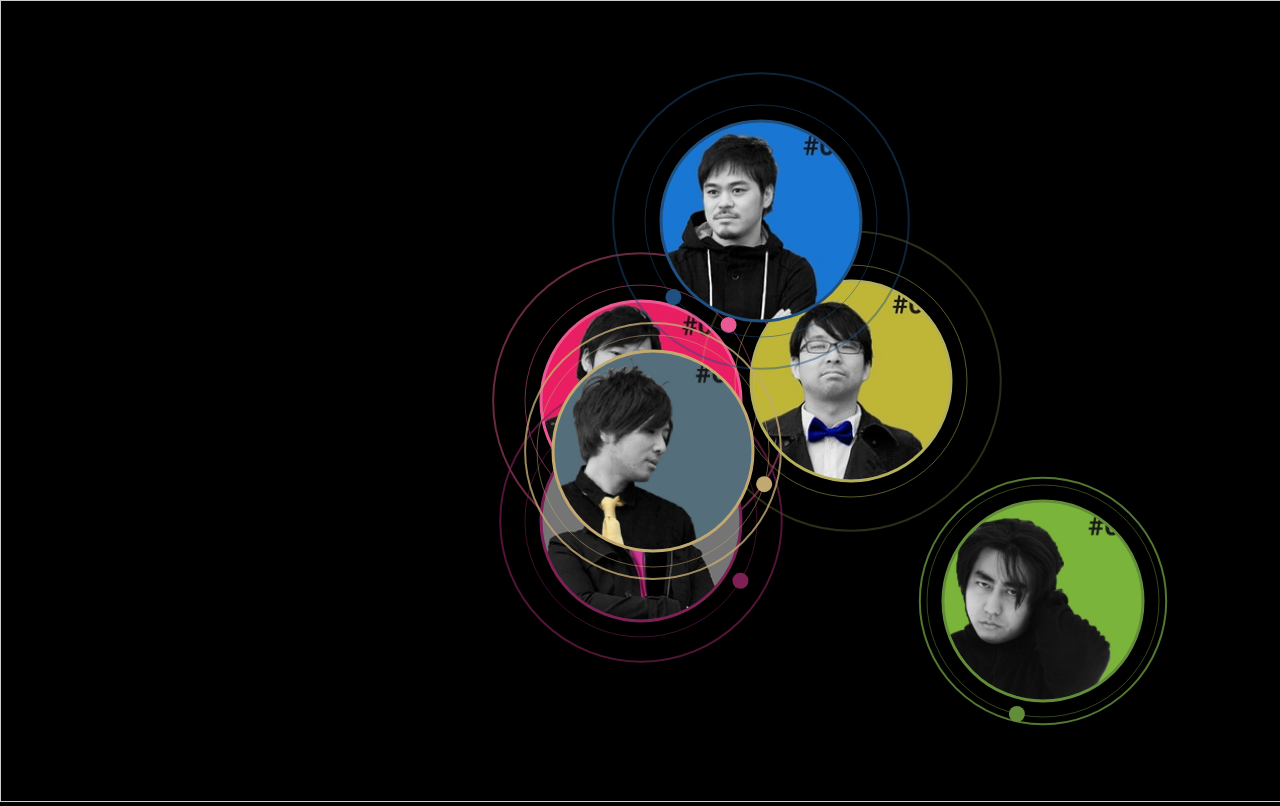
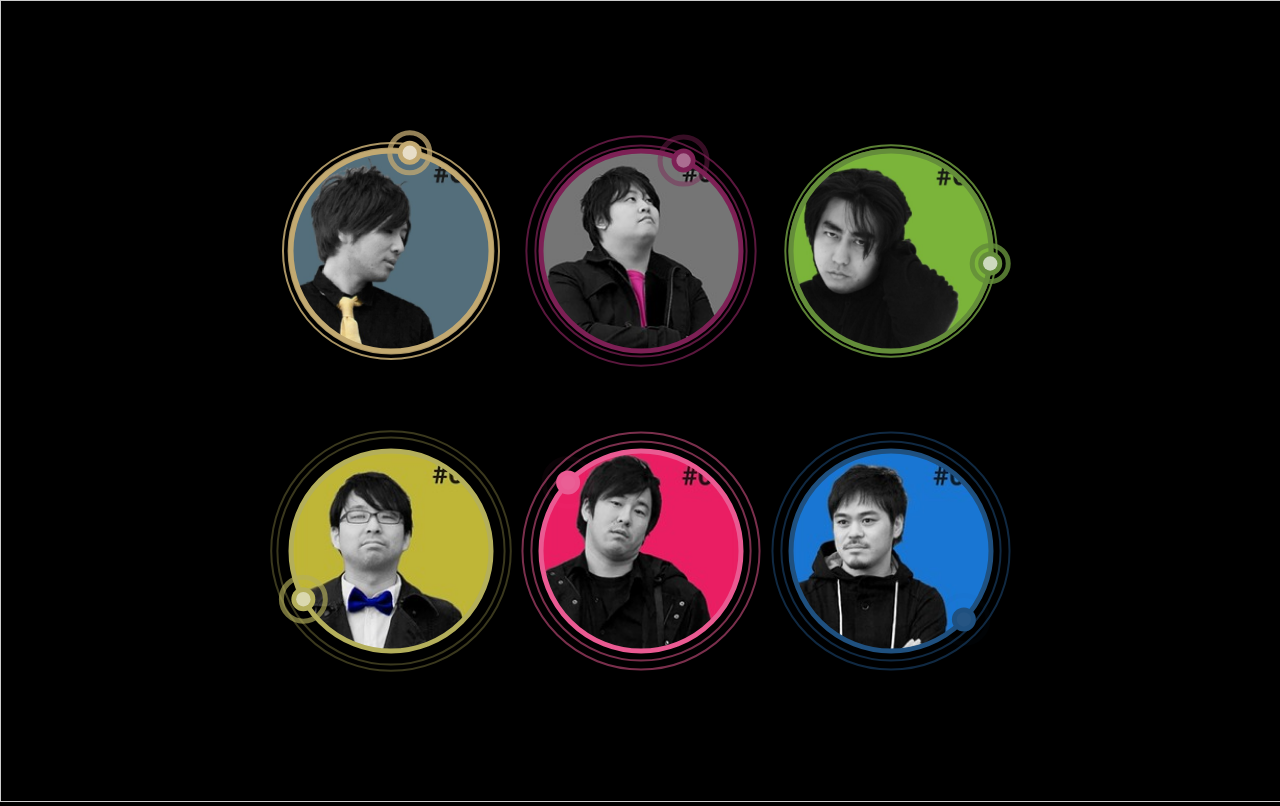
Before and after one commit to takustaqu/bv-circlemap, a plain HTML site: page build/index.html in a window 1280 px wide. Drawn offline with Linux system fonts and the light colour scheme.

Commit message:
scale指定を適用するように修正

```diff
--- a/build/index.html
+++ b/build/index.html
@@ -31,51 +31,75 @@
 
     map.addBitt({
         velocity:1,
-        translate:{x:0,y:0},
+        translate:{x:0,y:0+150},
+        scale:1,
         props:{
           icon:"images/01.jpg"
         },
-        timeshift:0
+        timeshift:0,
+        onclick:function(arg){
+            alert(arg.props.icon);
+        }
     });
     map.addBitt({
         velocity:1,
-        translate:{x:210,y:-20},
+        translate:{x:250*(-1),y:0+150},
+        scale:1,
         props:{
           icon:"images/02.jpg"
         },
-        timeshift:0.8
+        timeshift:0.8,
+        onclick:function(arg){
+            alert(arg.props.icon);
+        }
     });
     map.addBitt({
         velocity:1,
-        translate:{x:120,y:-180},
+        translate:{x:250*(1),y:0+150},
+        scale:1,
         props:{
           icon:"images/03.jpg"
         },
-        timeshift:0.5
+        timeshift:0.5,
+        onclick:function(arg){
+            alert(arg.props.icon);
+        }
     });
     map.addBitt({
         velocity:1,
-        translate:{x:0,y:120},
+        translate:{x:0,y:0-150},
+        scale:1,
         props:{
           icon:"images/04.jpg"
         },
-        timeshift:0.2
+        timeshift:0.2,
+        onclick:function(arg){
+            alert(arg.props.icon);
+        }
     });
     map.addBitt({
         velocity:1,
-        translate:{x:12,y:50},
+        translate:{x:250*(-1),y:0-150},
+        scale:1,
         props:{
           icon:"images/05.jpg"
         },
-        timeshift:0.16
+        timeshift:0.16,
+        onclick:function(arg){
+            alert(arg.props.icon);
+        }
     });
     map.addBitt({
         velocity:1,
-        translate:{x:402,y:200},
+        translate:{x:250*(1),y:0-150},
+        scale:1,
         props:{
           icon:"images/06.jpg"
         },
-        timeshift:0.4
+        timeshift:0.4,
+        onclick:function(arg){
+            alert(arg.props.icon);
+        }
     });
 </script>
 </body>
--- a/build/js/circlemap.js
+++ b/build/js/circlemap.js
@@ -61,11 +61,41 @@ var Radkit = (function () {
 if (!Vibrant) {
     var Vibrant = false;
 }
+(function ($) {
+    $.fn.setTouchStart = function (touchEventHandler) {
+        var isTouch = ('ontouchstart' in window);
+        // PC/SmartPhone両対応
+        $(this).die('touchstart');
+        $(this).live('touchstart', touchEventHandler);
+        $(this).die('mousedown');
+        $(this).live('mousedown', touchEventHandler);
+        // SmartPhoneでもmouseイベントを拾ってしまう端末が存在するため、
+        // タッチできる環境(SmartPhone)であればマウス操作不可にする。
+        if (isTouch) {
+            $(this).die('mousedown', touchEventHandler);
+        }
+    };
+    $.fn.setTouchEnd = function (touchEventHandler) {
+        var isTouch = ('ontouchstart' in window);
+        // PC/SmartPhone両対応
+        $(this).die('touchend');
+        $(this).live('touchend', touchEventHandler);
+        $(this).die('mouseup');
+        $(this).live('mouseup', touchEventHandler);
+        // SmartPhoneでもmouseイベントを拾ってしまう端末が存在するため、
+        // タッチできる環境(SmartPhone)であればマウス操作不可にする。
+        if (isTouch) {
+            $(this).die('mouseup', touchEventHandler);
+        }
+    };
+})(jQuery);
 var Circlemap = (function () {
     function Circlemap(options) {
         this._bitts = [];
         this._canvas = false;
         this._ctx = false;
+        this._touchAreaCanvas = false;
+        this._touchCtx = false;
         this._screenSize = { w: 0, h: 0 };
         this._props = {};
         this._globalBeatRotate = 0;
@@ -75,12 +105,38 @@ var Circlemap = (function () {
         this._radkit = new Radkit();
         this._props = {
             cellBaseSize: 200,
-            cellBeatRailPadding: 16
+            cellBeatRailPadding: 0
         };
+        //DOM取得
         this._canvas = document.getElementById(options.canvasId);
         this._ctx = this._canvas.getContext("2d");
+        this._touchAreaCanvas = document.createElement("canvas");
+        this._touchCtx = this._touchAreaCanvas.getContext("2d");
+        //canvasのフィット処理
         this.fitCanvasSize();
         this.getCanvasSize();
+        //クリックイベント実行
+        this._canvas.onmousedown = function (e) {
+            e.preventDefault();
+            e.stopPropagation();
+            var code = $this.checkObjectIdFromAxis(e.offsetX, e.offsetY);
+            var target = $this._bitts[code];
+            if (!!target.onmousedown && typeof target.onmousedown == "function") {
+                target.onmousedown.call({}, target);
+            }
+        };
+        this._canvas.onmouseup = function (e) {
+            e.preventDefault();
+            e.stopPropagation();
+            var code = $this.checkObjectIdFromAxis(e.offsetX, e.offsetY);
+            var target = $this._bitts[code];
+            if (!!target.onmouseup && typeof target.onmouseup == "function") {
+                target.onmouseup.call({}, target);
+            }
+            if (!!target.onclick && typeof target.onclick == "function") {
+                target.onclick.call({}, target);
+            }
+        };
         //console.log(this._ctx);
         var timer = false;
         var $this = this;
@@ -104,12 +160,14 @@ var Circlemap = (function () {
             requestAnimationFrame(drawLoop);
         }
         drawLoop();
+        var bpm = 120;
+        var step = ((bpm / 8) / 60) / 4 / (1000 / 60);
         setInterval(function () {
-            $this._globalBeatRotate = $this._globalBeatRotate + (1 / 360);
+            $this._globalBeatRotate = $this._globalBeatRotate + step;
             if ($this._globalBeatRotate > 1) {
                 $this._globalBeatRotate = 0;
             }
-        }, 10);
+        }, 1000 / 60);
     }
     Circlemap.prototype.addBitt = function (bitt) {
         if (!bitt.frame) { }
@@ -133,17 +191,36 @@ var Circlemap = (function () {
         this._bitts.push(bitt);
         return bitt;
     };
-    Circlemap.prototype.bittDefaultDraw = function (bitt, ctx, centerAxis) {
-        var translate = [bitt.translate.x + centerAxis.x, bitt.translate.y + centerAxis.y];
+    /*
+    タッチ領域の座標から、対象となるbittのidxを返す。
+     */
+    Circlemap.prototype.checkObjectIdFromAxis = function (x, y) {
+        var touchCanvas = this._touchAreaCanvas;
+        var w = this._screenSize.w;
+        var h = this._screenSize.h;
+        var data = this._touchCtx.getImageData(0, 0, w, h).data;
+        var i = ((y * w) + x) * 4;
+        var r = ("0" + data[i].toString(16)).slice(-2);
+        var g = ("0" + data[i + 1].toString(16)).slice(-2);
+        var b = ("0" + data[i + 2].toString(16)).slice(-2);
+        return parseInt(r + g + b, 16) - 1;
+    };
+    Circlemap.prototype.bittDefaultDraw = function (bitt, ctx, centerAxis, i) {
+        var scale = !!bitt.scale ? (1 / bitt.scale) : 1;
+        var translate = [(bitt.translate.x + centerAxis.x) * scale, (bitt.translate.y + centerAxis.y) * scale];
         ctx.save();
+        ctx.scale(bitt.scale, bitt.scale);
         ctx.translate(translate[0], translate[1]);
         var size = this._props.cellBaseSize;
         var sizeHalf = size >> 1;
+        var ballSize = 12;
+        //タイムラインの時間を作成(0-1 float);
         var curTime = this._globalBeatRotate + bitt.timeshift;
         if (curTime > 1) {
             curTime = curTime - 1;
         }
         var curTime4x = (curTime * 4) % 1;
+        var curTime8x = (curTime4x * 2) % 1;
         //色を設定
         if (!!bitt.color) {
             ctx.strokeStyle = "rgb(" + bitt.color.r + "," + bitt.color.g + "," + bitt.color.b + ")";
@@ -153,12 +230,16 @@ var Circlemap = (function () {
             ctx.strokeStyle = "#999";
             ctx.fillStyle = "#999";
         }
-        //ビート表示のレール部
+        //外周の放射エフェクト
         ctx.lineWidth = 2;
+        ctx.globalAlpha = 1 - ease.linear(curTime4x, 0, 1, 1);
         ctx.beginPath();
-        ctx.arc(0, 0, ease.easeOutQuart(curTime4x, sizeHalf, (sizeHalf * 0.5), 1), 0, Math.PI * 2, false);
+        ctx.arc(0, 0, ease.easeOutQuart(curTime4x, sizeHalf, (sizeHalf * 0.2), 1), 0, Math.PI * 2, false);
         ctx.closePath();
-        ctx.globalAlpha = 1 - curTime4x;
+        ctx.stroke();
+        ctx.beginPath();
+        ctx.arc(0, 0, ease.linear(curTime4x, sizeHalf, (sizeHalf * 0.2), 1), 0, Math.PI * 2, false);
+        ctx.closePath();
         ctx.stroke();
         ctx.globalAlpha = 1;
         //アイコンの描画
@@ -171,6 +252,7 @@ var Circlemap = (function () {
         }
         ctx.restore();
         ctx.save();
+        ctx.scale(bitt.scale, bitt.scale);
         ctx.translate(translate[0], translate[1]);
         //色を設定
         if (!!bitt.color) {
@@ -181,31 +263,50 @@ var Circlemap = (function () {
             ctx.strokeStyle = "#999";
             ctx.fillStyle = "#999";
         }
-        ctx.lineWidth = 3;
+        ctx.lineWidth = 5;
         //画像の外周
         ctx.beginPath();
         ctx.arc(0, 0, sizeHalf, 0, Math.PI * 2, false);
         ctx.closePath();
         ctx.stroke();
-        //ビート表示のレール部
-        ctx.lineWidth = 1;
-        ctx.beginPath();
-        ctx.arc(0, 0, sizeHalf + this._props.cellBeatRailPadding, 0, Math.PI * 2, false);
-        ctx.closePath();
-        ctx.globalAlpha = 0.5;
-        ctx.stroke();
-        ctx.globalAlpha = 1;
         this._radkit.setAngle(360 - curTime * 360);
         var beatPos = this._radkit.getPosition(0, 0, sizeHalf + this._props.cellBeatRailPadding);
         ctx.beginPath();
-        ctx.arc(beatPos.x, beatPos.y, 8, 0, Math.PI * 2, false);
+        ctx.arc(beatPos.x, beatPos.y, ballSize, 0, Math.PI * 2, false);
         ctx.closePath();
         ctx.fill();
+        ctx.beginPath();
+        ctx.arc(beatPos.x, beatPos.y, ballSize * 0.6, 0, Math.PI * 2, false);
+        ctx.closePath();
+        ctx.fillStyle = "#fff";
+        ctx.globalAlpha = (1 - curTime8x) * 0.8;
+        ctx.fill();
+        ctx.globalAlpha = 1;
+        ctx.beginPath();
+        ctx.arc(beatPos.x, beatPos.y, ease.easeOutQuart(curTime8x, ballSize, ballSize * 1, 1), 0, Math.PI * 2, false);
+        ctx.closePath();
+        ctx.globalAlpha = 1 - ease.linear(curTime8x, 0, 1, 1);
+        ctx.stroke();
+        ctx.globalAlpha = 1;
         ctx.restore();
+        /* ### 当たり判定Canvasの処理 ### */
+        var tCtx = this._touchCtx;
+        tCtx.save();
+        tCtx.scale(bitt.scale, bitt.scale);
+        tCtx.translate(translate[0], translate[1]);
+        var col = "#" + ("00000" + ((i + 1) * 1).toString(16)).slice(-6);
+        tCtx.beginPath();
+        tCtx.arc(0, 0, sizeHalf, 0, Math.PI * 2, false);
+        tCtx.closePath();
+        tCtx.fillStyle = col;
+        tCtx.fill();
+        tCtx.restore();
     };
     Circlemap.prototype.fitCanvasSize = function () {
         this._canvas.width = $(window).width();
         this._canvas.height = $(window).height();
+        this._touchAreaCanvas.width = this._canvas.width;
+        this._touchAreaCanvas.height = this._canvas.height;
         this.getCanvasSize();
     };
     Circlemap.prototype.getCanvasSize = function () {
@@ -231,7 +332,7 @@ var Circlemap = (function () {
         var $this = this;
         //ビッツを走査
         this._bitts.forEach(function (current, i, array) {
-            $this.bittDefaultDraw(current, ctx, center);
+            $this.bittDefaultDraw(current, ctx, center, i);
         });
     };
     return Circlemap;
```
Also changed, not shown: source/ts/_circlemap.ts (+156 -23 lines).
